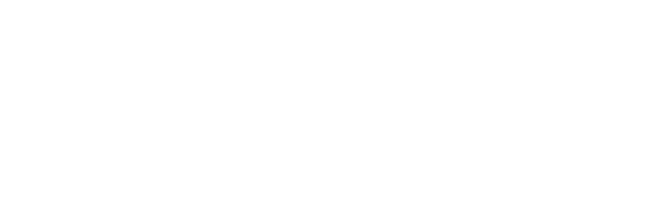
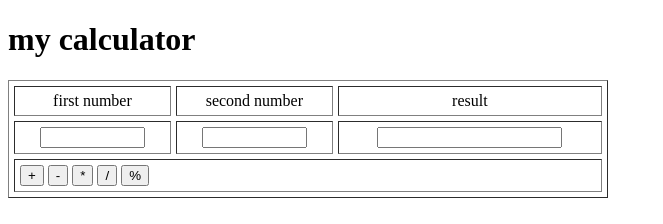
Before and after one commit to Polovnikova/d199, a plain HTML site: page index.html in a window 1280 px wide. Shown: the whole page, without its empty margins (0-663 px from the left). Drawn offline with Linux system fonts and the light colour scheme.

Commit message:
my first commit

```diff
--- a/index.html
+++ b/index.html
@@ -3,9 +3,31 @@
 <head>
     <meta charset="UTF-8">
     <meta name="viewport" content="width=device-width, initial-scale=1.0">
-    <title>Document</title>
+    <title>calculator</title>
+    <script src="calculator.js" type="text/javascript"></script>
 </head>
 <body>
-
+    <h1>my calculator</h1>
+    <table border="1" cellpadding="5" cellspacing="5" width="600">
+        <tr align="center">
+            <td>first number</td>
+            <td>second number</td>
+            <td>result</td>
+        </tr>
+        <tr align="center">
+            <td><input name="number1" type="text" size="10" id="num1"/></td>
+            <td><input name="number2" type="text" size="10" id="num2"/></td>
+            <td><input type="text" id="result" readonly></td>
+        </tr>
+        <tr>
+            <td colspan="3">
+                <button onclick="showresult('1')">+</button>
+                <button onclick="showresult('2')">-</button>
+                <button onclick="showresult('3')">*</button>
+                <button onclick="showresult('4')">/</button>
+                <button onclick="showresult('5')">%</button>
+            </td>
+        </tr>
+    </table>
 </body>
 </html>
```
Also changed, not shown: main.js (added, +27 -0 lines).
